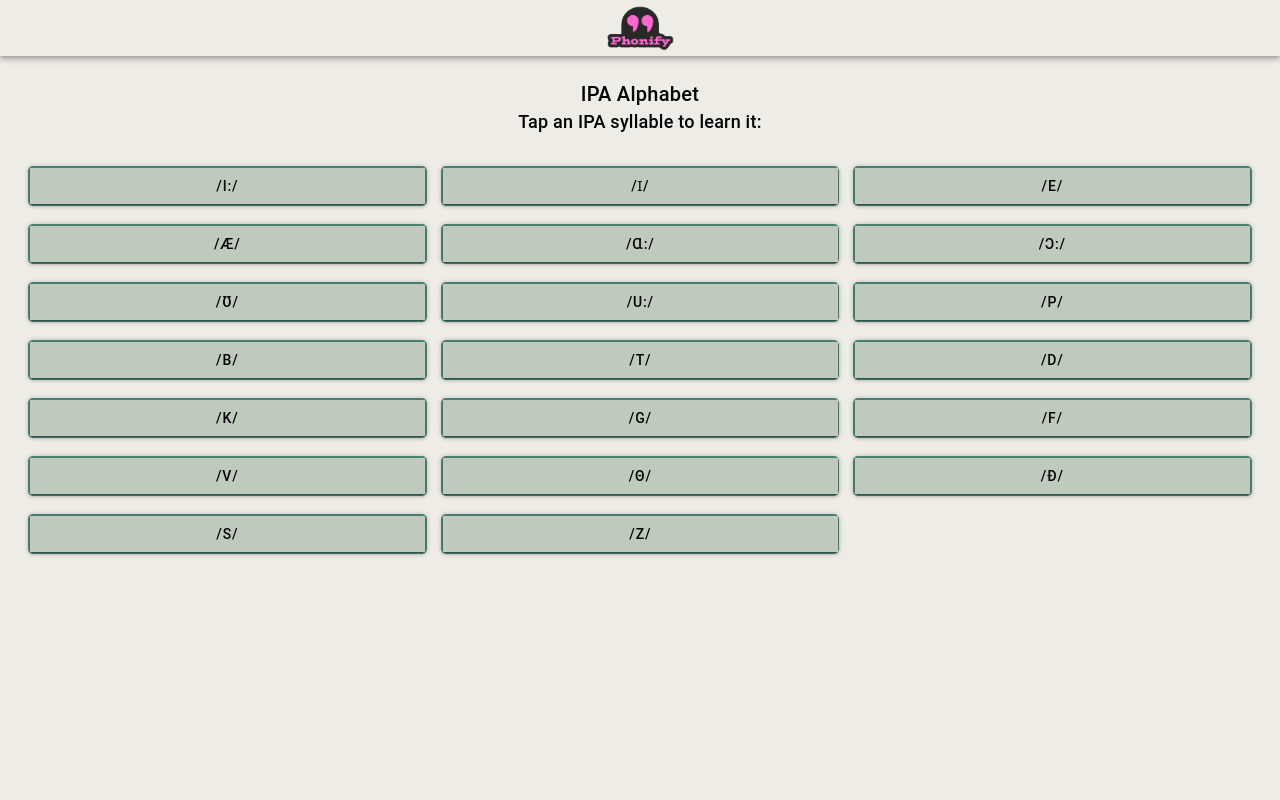
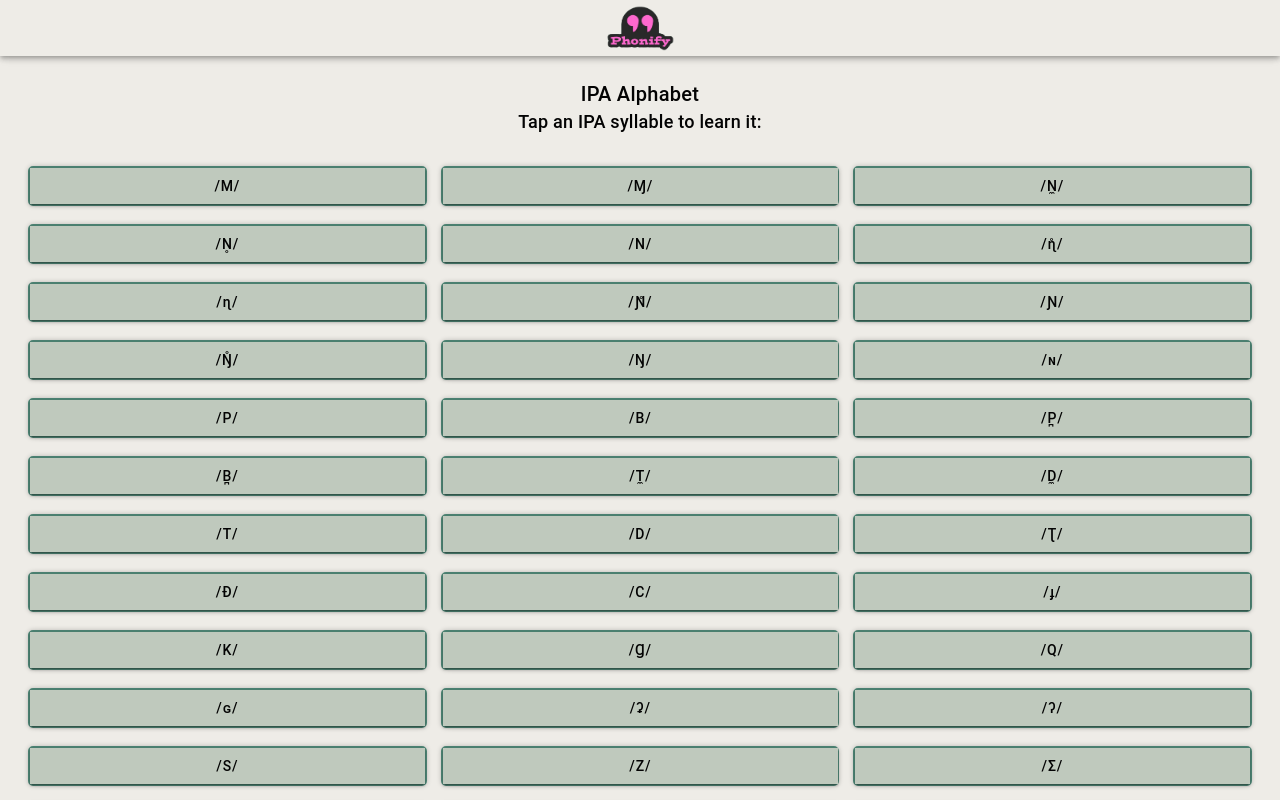
Before and after one commit to lucasBent/hackmit, a React (Vite) app in the folder hackmit-fe/: page /grid in a window 1280 px wide. Built offline with nearby package versions, Linux system fonts and the light colour scheme; no server answers.

Commit message:
added syllables

```diff
--- a/hackmit-fe/src/pages/Grid.tsx
+++ b/hackmit-fe/src/pages/Grid.tsx
@@ -2,35 +2,11 @@ import React, { useState } from 'react'
 import { IonContent, IonHeader, IonPage, IonTitle, IonButton, IonGrid, IonRow, IonCol } from '@ionic/react'
 import './Grid.css'
 import './Home.css'
-import Toolbar from '../components/Toolbar.js'
-
-const syllables = [
-    //make these the actual IPA symbols
-
-    '/i:/',
-    '/ɪ/',
-    '/e/',
-    '/æ/',
-    '/ɑ:/',
-    '/ɔ:/',
-    '/ʊ/',
-    '/u:/',
-    '/p/',
-    '/b/',
-    '/t/',
-    '/d/',
-    '/k/',
-    '/g/',
-    '/f/',
-    '/v/',
-    '/θ/',
-    '/ð/',
-    '/s/',
-    '/z/',
-]
+import Toolbar from '../components/Toolbar'
+import syllables from './full_vocab_ipa';
 
 const Grid: React.FC = () => {
-    const [state, setState] = useState(0)
+    const [state, setState] = useState<number>(0);
 
     return (
         <IonPage>
@@ -60,7 +36,7 @@ const Grid: React.FC = () => {
                 </IonGrid>
             </IonContent>
         </IonPage>
-    )
+    );
 }
 
 export default Grid
--- /dev/null
+++ b/hackmit-fe/src/pages/full_vocab_ipa.tsx
@@ -0,0 +1,294 @@
+const syllables: string[] = [
+    '/m/',
+    '/ɱ/',
+    '/n̼/',
+    '/n̥/',
+    '/n/',
+    '/ɳ̊/',
+    '/ɳ/',
+    '/ɲ̊/',
+    '/ɲ/',
+    '/ŋ̊/',
+    '/ŋ/',
+    '/ɴ/',
+    '/p/',
+    '/b/',
+    '/p̪/',
+    '/b̪/',
+    '/t̼/',
+    '/d̼/',
+    '/t/',
+    '/d/',
+    '/ʈ/',
+    '/ɖ/',
+    '/c/',
+    '/ɟ/',
+    '/k/',
+    '/ɡ/',
+    '/q/',
+    '/ɢ/',
+    '/ʡ/',
+    '/ʔ/',
+    '/s/',
+    '/z/',
+    '/ʃ/',
+    '/ʒ/',
+    '/ʂ/',
+    '/ʐ/',
+    '/ɕ/',
+    '/ʑ/',
+    '/ɸ/',
+    '/β/',
+    '/f/',
+    '/v/',
+    '/θ̼/',
+    '/ð̼/',
+    '/θ/',
+    '/ð/',
+    '/θ̠/',
+    '/ð̠/',
+    '/ɹ̠̊˔/',
+    '/ɹ̠˔/',
+    '/ɻ̊˔/',
+    '/ɻ˔/',
+    '/ç/',
+    '/ʝ/',
+    '/x/',
+    '/ɣ/',
+    '/χ/',
+    '/ʁ/',
+    '/ħ/',
+    '/ʕ/',
+    '/h/',
+    '/ʋ/',
+    '/ɹ/',
+    '/ɻ/',
+    '/j/',
+    '/ɰ/',
+    '/ʔ̞/',
+    '/ⱱ̟/',
+    '/ⱱ/',
+    '/ɾ̼/',
+    '/ɾ̥/',
+    '/ɾ/',
+    '/ɽ̊/',
+    '/ɽ/',
+    '/ɡ̆/',
+    '/ɢ̆/',
+    '/ʡ̆/',
+    '/ʙ̥/',
+    '/ʙ/',
+    '/r̥/',
+    '/r/',
+    '/ʀ̥/',
+    '/ʀ/',
+    '/ʜ/',
+    '/ʢ/',
+    '/ɬ/',
+    '/ɮ/',
+    '/ꞎ/',
+    '/ɭ˔/',
+    '/ʎ̝̊/',
+    '/ʎ̝/',
+    '/ʟ̝̊/',
+    '/ʟ̝/',
+    '/l/',
+    '/ɭ/',
+    '/ʎ/',
+    '/ʟ/',
+    '/ʟ̠/',
+    '/ɺ̥/',
+    '/ɺ/',
+    '/ɭ̥̆/',
+    '/ɭ̆/',
+    '/ʎ̆/',
+    '/ʟ̆/',
+    '/t͡s/',
+    '/d͡z/',
+    '/t͡ʃ/',
+    '/d͡ʒ/',
+    '/ʈ͡ʂ/',
+    '/ɖ͡ʐ/',
+    '/t͡ɕ/',
+    '/d͡ʑ/',
+    '/p͡ɸ/',
+    '/b͡ꞵ/',
+    '/p̪͡f/',
+    '/p͡f/',
+    '/b̪͡v/',
+    '/t͡θ/',
+    '/d͡ð/',
+    '/c͡ç/',
+    '/ɟ͡ʝ/',
+    '/k͡x/',
+    '/ɡ͡ɣ/',
+    '/q͡ꭓ/',
+    '/ɢ͡ʁ/',
+    '/ʡ͡ʜ/',
+    '/ʡ͡ʢ/',
+    '/ʔ͡h/',
+    '/t͡ɬ/',
+    '/d͡ɮ/',
+    '/ŋ͡m/',
+    '/k͡p/',
+    '/ɡ͡b/',
+    '/q͡ʡ/',
+    '/ɥ/',
+    '/ɥ̊/',
+    '/ʍ/',
+    '/w/',
+    '/ɧ/',
+    '/pʼ/',
+    '/tʼ/',
+    '/ʈʼ/',
+    '/cʼ/',
+    '/kʼ/',
+    '/qʼ/',
+    '/ʡʼ/',
+    '/ɸʼ/',
+    '/fʼ/',
+    '/θʼ/',
+    '/sʼ/',
+    '/ʃʼ/',
+    '/ʂʼ/',
+    '/ɕʼ/',
+    '/xʼ/',
+    '/χʼ/',
+    '/ɬʼ/',
+    '/kʘ/',
+    '/qʘ/',
+    '/kǀ/',
+    '/qǀ/',
+    '/kǃ/',
+    '/qǃ/',
+    '/kǂ/',
+    '/qǂ/',
+    '/ɡʘ/',
+    '/ɢʘ/',
+    '/ɡǀ/',
+    '/ɢǀ/',
+    '/ɡǃ/',
+    '/ɢǃ/',
+    '/ɡǂ/',
+    '/ɢǂ/',
+    '/ŋʘ/',
+    '/ɴʘ/',
+    '/ŋǀ/',
+    '/ɴǀ/',
+    '/ŋǃ/',
+    '/ɴǃ/',
+    '/ŋǂ/',
+    '/ɴǂ/',
+    '/kǁ/',
+    '/qǁ/',
+    '/ɡǁ/',
+    '/ɢǁ/',
+    '/ŋǁ/',
+    '/ɴǁ/',
+    '/ɓ/',
+    '/ɗ/',
+    '/ᶑ/',
+    '/ʄ/',
+    '/ɠ/',
+    '/ʛ/',
+    '/ɓ̥/',
+    '/ɗ̥/',
+    '/ᶑ̊/',
+    '/ʄ̊/',
+    '/ɠ̊/',
+    '/ʛ̥/',
+    '/t̪͡θʼ/',
+    '/t͡sʼ/',
+    '/t͡ʃʼ/',
+    '/ʈ͡ʂʼ/',
+    '/kxʼ/',
+    '/q͡χʼ/',
+    '/t͡ɬʼ/',
+    '/ʰ/',
+    '/ⁿ/',
+    '/ᵐ/',
+    '/ᶬ/',
+    '/ᶯ/',
+    '/ᶮ/',
+    '/ᵑ/',
+    '/ᶰ/',
+    '/ᶿ/',
+    '/ˡ/',
+    '/ˣ/',
+    '/p̚/',
+    '/t̚/',
+    '/k̚/',
+    '/ʷ/',
+    '/ˠ/',
+    '/ˤ/',
+    '/ʲ/',
+    '/ɚ/',
+    '/˞/',
+    '/ɝ/',
+    '/y/',
+    '/ɨ/',
+    '/ʉ/',
+    '/ɯ/',
+    '/u/',
+    '/ɪ/',
+    '/ʏ/',
+    '/ʊ/',
+    '/e/',
+    '/ø/',
+    '/ɘ/',
+    '/ɵ/',
+    '/ɤ/',
+    '/o/',
+    '/e̞/',
+    '/ø̞/',
+    '/ə/',
+    '/ɤ̞/',
+    '/o̞/',
+    '/ɛ/',
+    '/œ/',
+    '/ɜ/',
+    '/ɞ/',
+    '/ʌ/',
+    '/ɔ/',
+    '/æ/',
+    '/ɐ/',
+    '/a/',
+    '/ɶ/',
+    '/ä/',
+    '/ɑ/',
+    '/ɒ/',
+    '/ỹ/',
+    '/ɨ̃/',
+    '/ʉ̃/',
+    '/ɯ̃/',
+    '/ũ/',
+    '/ɪ̃/',
+    '/ʏ̃/',
+    '/ʊ̃/',
+    '/ẽ/',
+    '/ø̃/',
+    '/ɘ̃/',
+    '/ɵ̃/',
+    '/ɤ̃/',
+    '/õ/',
+    '/ẽ̞/',
+    '/ø̞̃/',
+    '/ə̃/',
+    '/ɤ̞̃/',
+    '/õ̞/',
+    '/ɛ̃/',
+    '/œ̃/',
+    '/ɜ̃/',
+    '/ɞ̃/',
+    '/ʌ̃/',
+    '/ɔ̃/',
+    '/æ̃/',
+    '/ɐ̃/',
+    '/ã/',
+    '/ɶ̃/',
+    '/ä̃/',
+    '/ɑ̃/',
+    '/ɒ̃/',
+];
+
+export default syllables;
```
